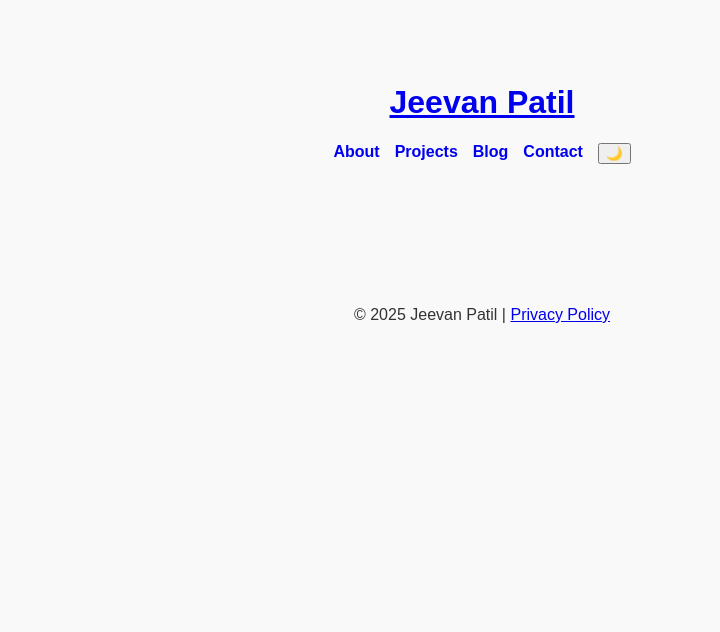
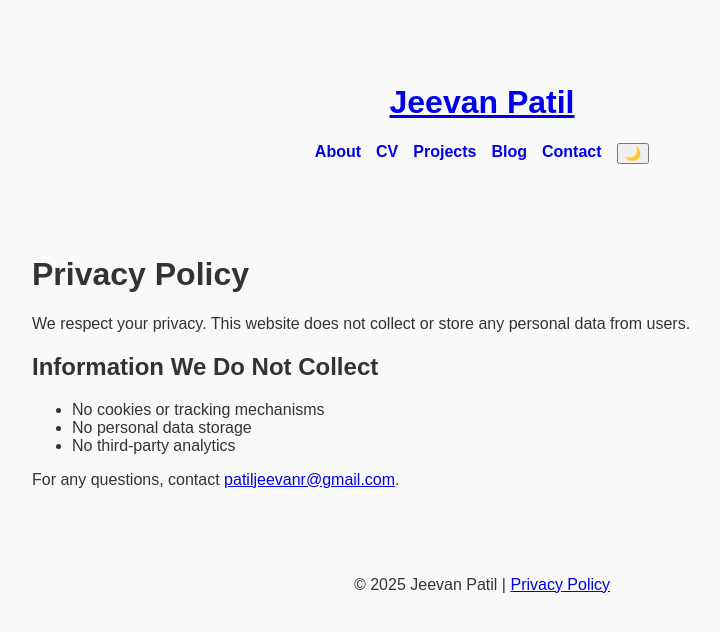
Before and after one commit to patiljeevanr/patiljeevanr.github.io, a Jekyll site: the page built from privacy.md, in a window 1280 px wide. Shown: the top 632 px of the page, without its empty margins (158-878 px from the left). Built offline with Jekyll 4.4.1, drawn with Linux system fonts in a browser that asks for light colours; our own code applies the rules of GitHub Pages for plain Markdown files.

Commit message:
jekyll-upgrade-4

```diff
--- a/_includes/footer.html
+++ b/_includes/footer.html
@@ -1,5 +1,5 @@
 <footer>
     <div class="container">
-        <p>&copy; 2025 {{ site.author }} | <a href="{{ site.baseurl }}/privacy.md">Privacy Policy</a></p>
+        <p>&copy; 2025 {{ site.author }} | <a href="{{ site.baseurl }}/privacy">Privacy Policy</a></p>
     </div>
 </footer>
--- a/_includes/header.html
+++ b/_includes/header.html
@@ -4,6 +4,7 @@
         <nav>
             <ul>
                 <li><a href="{{ site.baseurl }}/about">About</a></li>
+                <li><a href="{{ site.baseurl }}/cv">CV</a></li>
                 <li><a href="{{ site.baseurl }}/projects">Projects</a></li>
                 <li><a href="{{ site.baseurl }}/blog/index">Blog</a></li>
                 <li><a href="{{ site.baseurl }}/contact">Contact</a></li>
--- a/privacy.md
+++ b/privacy.md
@@ -0,0 +1,15 @@
+---
+layout: default
+title: "Privacy Policy"
+---
+
+# Privacy Policy
+
+We respect your privacy. This website does not collect or store any personal data from users.
+
+## Information We Do Not Collect
+- No cookies or tracking mechanisms
+- No personal data storage
+- No third-party analytics
+
+For any questions, contact [patiljeevanr@gmail.com](mailto:patiljeevanr@gmail.com).
```
Also changed, not shown: contact.md (+2 -2 lines).
